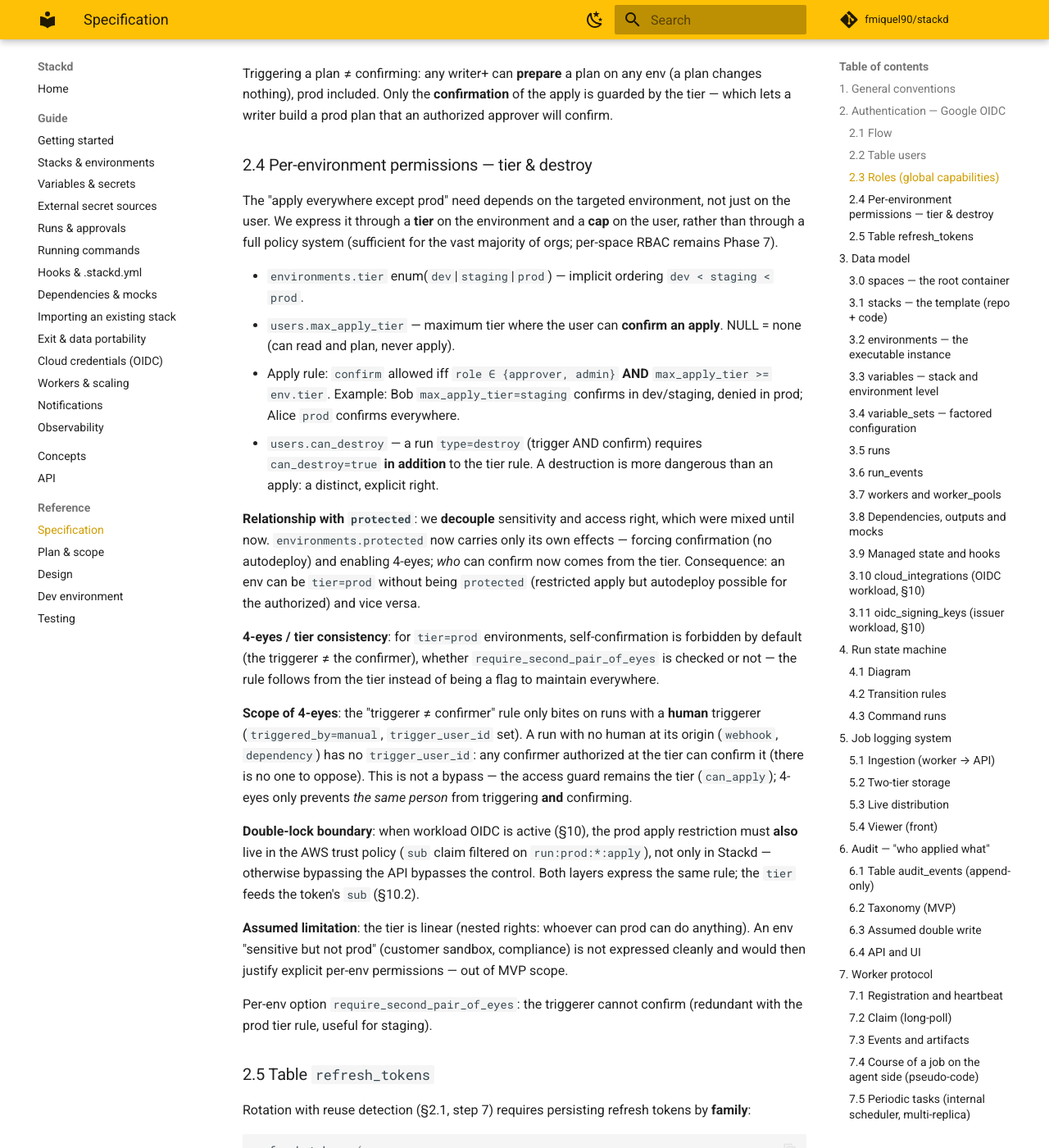
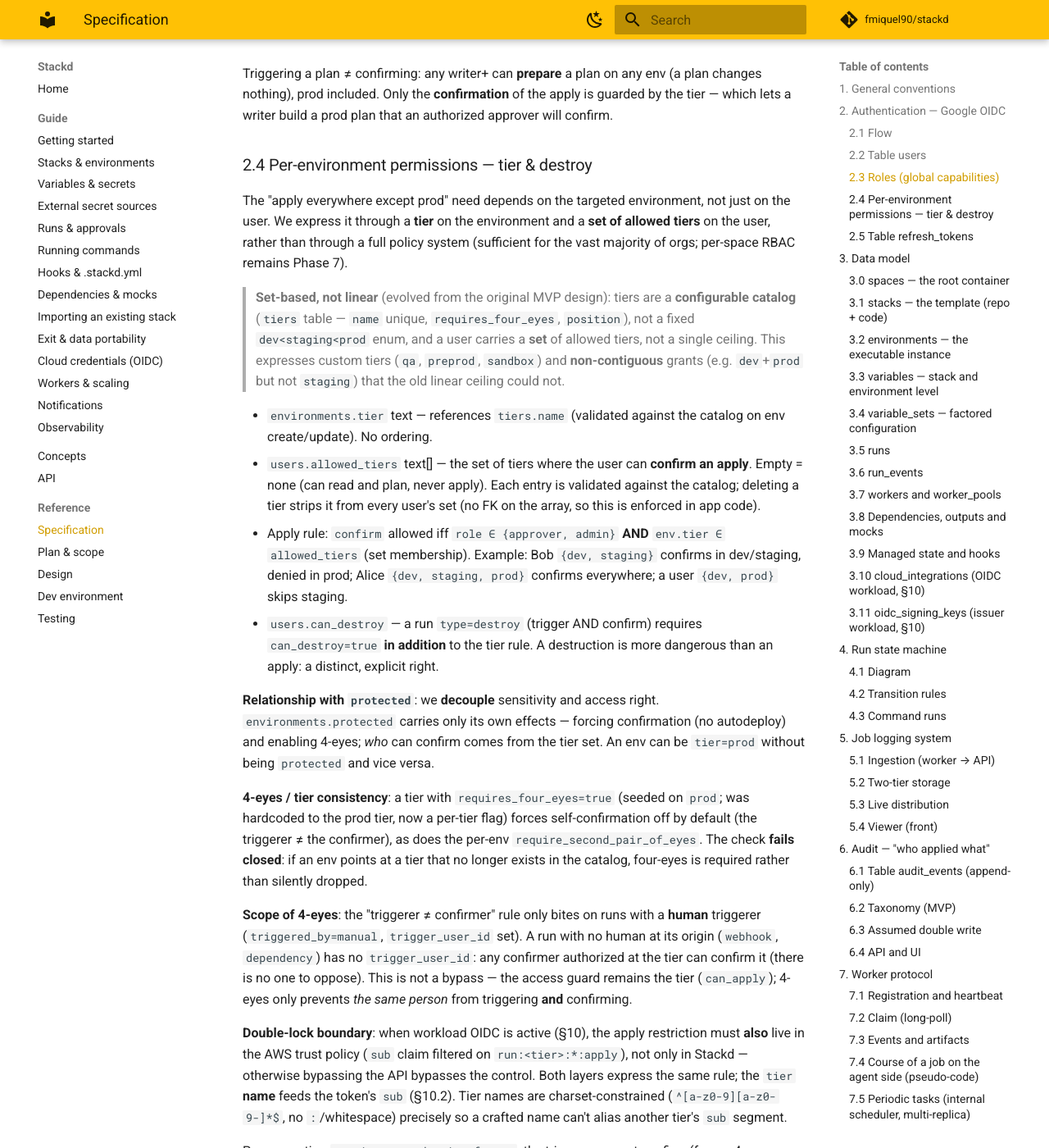
Before and after one commit to fmiquel90/stackd, an MkDocs documentation site: the page built from docs/SPECS.md, in a window 1280 px wide and 1400 px high, scrolled down 1846 px. Shown: the whole window at 82% size. Built offline with MkDocs 1.6.1 and Material for MkDocs 9.7.7, drawn with Linux system fonts in a browser that asks for light colours; comment, search, counter and statistics services are not loaded; some of the changed text lies outside the part shown.

Commit message:
docs: align tier model with set-based implementation
SPECS §2.4 (configurable catalog + allowed_tiers set, fail-closed four-eyes,
charset-constrained tier names), users/env tables, transition rule, audit
taxonomy (tier.* / secret.*), REST surface (/tiers, /runs/{id}/comments).
CONCEPTS, the runs & stacks guides, TESTING (test map + counts 92), and the
CLAUDE invariant #4 + tier pitfall updated to match. No more max_apply_tier /
linear-tier references in the authoritative docs.

````diff
--- a/docs/SPECS.md
+++ b/docs/SPECS.md
@@ -42,7 +42,7 @@ Bootstrap: the first user of an allowed domain = `admin`, subsequent ones = `rea
 ```
 id uuid PK, google_sub text unique, email text, display_name, avatar_url,
 role enum(admin|approver|writer|reader),    -- global capabilities (§2.3)
-max_apply_tier enum(dev|staging|prod) nullable,  -- max tier where the user can confirm an apply (§2.4)
+allowed_tiers text[] not null default '{}',  -- set of tiers where the user can confirm an apply (§2.4)
 can_destroy bool default false,             -- right to trigger/confirm a destroy run (§2.4)
 disabled bool, last_login_at, created_at
 ```
@@ -63,24 +63,24 @@ Triggering a plan ≠ confirming: any writer+ can **prepare** a plan on any env
 
 ### 2.4 Per-environment permissions — tier & destroy
 
-The "apply everywhere except prod" need depends on the targeted environment, not just on the user. We express it through a **tier** on the environment and a **cap** on the user, rather than through a full policy system (sufficient for the vast majority of orgs; per-space RBAC remains Phase 7).
+The "apply everywhere except prod" need depends on the targeted environment, not just on the user. We express it through a **tier** on the environment and a **set of allowed tiers** on the user, rather than through a full policy system (sufficient for the vast majority of orgs; per-space RBAC remains Phase 7).
 
-- `environments.tier` enum(`dev`|`staging`|`prod`) — implicit ordering `dev < staging < prod`.
-- `users.max_apply_tier` — maximum tier where the user can **confirm an apply**. NULL = none (can read and plan, never apply).
-- Apply rule: `confirm` allowed iff `role ∈ {approver, admin}` **AND** `max_apply_tier >= env.tier`. Example: Bob `max_apply_tier=staging` confirms in dev/staging, denied in prod; Alice `prod` confirms everywhere.
+> **Set-based, not linear** (evolved from the original MVP design): tiers are a **configurable catalog** (`tiers` table — `name` unique, `requires_four_eyes`, `position`), not a fixed `dev<staging<prod` enum, and a user carries a **set** of allowed tiers, not a single ceiling. This expresses custom tiers (`qa`, `preprod`, `sandbox`) and **non-contiguous** grants (e.g. `dev`+`prod` but not `staging`) that the old linear ceiling could not.
+
+- `environments.tier` text — references `tiers.name` (validated against the catalog on env create/update). No ordering.
+- `users.allowed_tiers` text[] — the set of tiers where the user can **confirm an apply**. Empty = none (can read and plan, never apply). Each entry is validated against the catalog; deleting a tier strips it from every user's set (no FK on the array, so this is enforced in app code).
+- Apply rule: `confirm` allowed iff `role ∈ {approver, admin}` **AND** `env.tier ∈ allowed_tiers` (set membership). Example: Bob `{dev, staging}` confirms in dev/staging, denied in prod; Alice `{dev, staging, prod}` confirms everywhere; a user `{dev, prod}` skips staging.
 - `users.can_destroy` — a run `type=destroy` (trigger AND confirm) requires `can_destroy=true` **in addition** to the tier rule. A destruction is more dangerous than an apply: a distinct, explicit right.
 
-**Relationship with `protected`**: we **decouple** sensitivity and access right, which were mixed until now. `environments.protected` now carries only its own effects — forcing confirmation (no autodeploy) and enabling 4-eyes; *who* can confirm now comes from the tier. Consequence: an env can be `tier=prod` without being `protected` (restricted apply but autodeploy possible for the authorized) and vice versa.
+**Relationship with `protected`**: we **decouple** sensitivity and access right. `environments.protected` carries only its own effects — forcing confirmation (no autodeploy) and enabling 4-eyes; *who* can confirm comes from the tier set. An env can be `tier=prod` without being `protected` and vice versa.
 
-**4-eyes / tier consistency**: for `tier=prod` environments, self-confirmation is forbidden by default (the triggerer ≠ the confirmer), whether `require_second_pair_of_eyes` is checked or not — the rule follows from the tier instead of being a flag to maintain everywhere.
+**4-eyes / tier consistency**: a tier with `requires_four_eyes=true` (seeded on `prod`; was hardcoded to the prod tier, now a per-tier flag) forces self-confirmation off by default (the triggerer ≠ the confirmer), as does the per-env `require_second_pair_of_eyes`. The check **fails closed**: if an env points at a tier that no longer exists in the catalog, four-eyes is required rather than silently dropped.
 
 **Scope of 4-eyes**: the "triggerer ≠ confirmer" rule only bites on runs with a **human** triggerer (`triggered_by=manual`, `trigger_user_id` set). A run with no human at its origin (`webhook`, `dependency`) has no `trigger_user_id`: any confirmer authorized at the tier can confirm it (there is no one to oppose). This is not a bypass — the access guard remains the tier (`can_apply`); 4-eyes only prevents *the same person* from triggering **and** confirming.
 
-**Double-lock boundary**: when workload OIDC is active (§10), the prod apply restriction must **also** live in the AWS trust policy (`sub` claim filtered on `run:prod:*:apply`), not only in Stackd — otherwise bypassing the API bypasses the control. Both layers express the same rule; the `tier` feeds the token's `sub` (§10.2).
+**Double-lock boundary**: when workload OIDC is active (§10), the apply restriction must **also** live in the AWS trust policy (`sub` claim filtered on `run:<tier>:*:apply`), not only in Stackd — otherwise bypassing the API bypasses the control. Both layers express the same rule; the `tier` **name** feeds the token's `sub` (§10.2). Tier names are charset-constrained (`^[a-z0-9][a-z0-9-]*$`, no `:`/whitespace) precisely so a crafted name can't alias another tier's `sub` segment.
 
-**Assumed limitation**: the tier is linear (nested rights: whoever can prod can do anything). An env "sensitive but not prod" (customer sandbox, compliance) is not expressed cleanly and would then justify explicit per-env permissions — out of MVP scope.
-
-Per-env option `require_second_pair_of_eyes`: the triggerer cannot confirm (redundant with the prod tier rule, useful for staging).
+Per-env option `require_second_pair_of_eyes`: the triggerer cannot confirm (forces 4-eyes on a tier that does not itself require it).
 
 ### 2.5 Table `refresh_tokens`
 
@@ -138,7 +138,7 @@ created_at, updated_at
 
 ```
 id uuid PK, stack_id FK, name text unique(stack),       -- dev, staging, prod
-tier enum(dev|staging|prod),       -- §2.4: carries the apply/destroy permissions
+tier text references tiers.name,   -- §2.4: carries the apply/destroy permissions (catalog, not enum)
 branch text,                       -- branch tracked by THIS env
 autodeploy bool,                   -- forced false if protected
 protected bool,                    -- §2.4: forces confirmation + 4-eyes (NOT the access control → tier)
@@ -381,7 +381,7 @@ Terminal: `finished`, `failed`, `discarded`, `canceled`. `canceled`: user on `qu
 | `checking → unconfirmed` | worker | checks OK or warn; non-empty diff. A warn **forces** confirmation even if autodeploy |
 | `checking → confirmed` | system | all checks OK, non-empty diff, `autodeploy=true`, env not protected, `used_mocks=false` |
 | `planning/checking → finished` | worker | empty diff (outputs captured after refresh) |
-| `unconfirmed → confirmed` | user | `can_apply(user, env)` = role∈{approver,admin} AND `max_apply_tier >= env.tier` (§2.4); ≠ triggerer if tier=prod or 4-eyes; for a `destroy` run: `can_destroy` required; **blocked if `used_mocks` and `allow_mock_apply=false`** |
+| `unconfirmed → confirmed` | user | `can_apply(user, env)` = role∈{approver,admin} AND `env.tier ∈ allowed_tiers` (§2.4); ≠ triggerer if the tier requires four-eyes or 4-eyes; for a `destroy` run: `can_destroy` required; **blocked if `used_mocks` and `allow_mock_apply=false`** |
 | `confirmed → applying` | worker | resume of the workspace (TTL 24 h), otherwise re-plan |
 | `applying → finished` | worker | apply exit 0 + outputs uploaded |
 | `* → failed` | worker/system | exit ≠ 0, hook `fail`, timeouts (prepare 10 / plan 30 / apply 60 min) |
@@ -470,6 +470,8 @@ worker_pool.created / worker_pool.token_rotated / worker_pool.deleted
 worker.diagnostics_requested                  # read-only debug bundle (cf. §observability)
 hook.* (created|updated|deleted)
 user.role_changed / user.apply_tier_changed / user.destroy_permission_changed / user.disabled
+tier.created / tier.updated / tier.deleted     # configurable tier catalog (§2.4)
+secret_source.* (created|updated|token_rotated|deleted) / secret.fallback_used / secret.fallback_overridden / secret.unavailable  # §15
 ```
 
 `run.confirmed` + `run.applied` = the answer to "who applied what": Google identity of the confirmer, env, commit, plan summary, assumed IAM role (if OIDC), link to the logs.
@@ -950,7 +952,13 @@ GET /api/v1/audit ; GET /api/v1/audit/export
 
 # Users & permissions (admin)
 GET   /api/v1/users
-PATCH /api/v1/users/{id}     # role, max_apply_tier, can_destroy, disabled (audited)
+PATCH /api/v1/users/{id}     # role, allowed_tiers, can_destroy, disabled (audited)
+
+# Tiers (catalog, §2.4) — listing open; create/update/delete admin
+GET /api/v1/tiers ; POST /api/v1/tiers ; PATCH|DELETE /api/v1/tiers/{id}
+
+# Plan-review comments (§16)
+GET|POST /api/v1/runs/{id}/comments ; PATCH|DELETE /api/v1/runs/{id}/comments/{cid}
 
 # Workers & execution queue
 GET|POST|DELETE /api/v1/worker-pools ; GET /api/v1/workers
@@ -995,7 +1003,7 @@ GET|POST|DELETE /state/v1/{env_id} ; LOCK|UNLOCK /state/v1/{env_id}/lock
 | External secrets | provider bootstrap credential AES-256-GCM write-only (`secret_sources.bootstrap_secret_encrypted` §15.1); live values fetched at claim, never persisted, masked; **fallback value (static or break-glass override) forbids apply by default** (`allow_fallback_apply=false`), badge, audit `secret.fallback_used` (§15) |
 | Workers | revocable tokens, no incoming port, labels (isolated prod pool); tool binaries verified by checksum/signature (§7.4, supply-chain) |
 | State | S3 SSE-KMS via API only; scoped tokens, RO for PR; audited locking |
-| Apply permissions | tier per env × `max_apply_tier` cap per user (§2.4); distinct `can_destroy`; double lock with the OIDC trust policy on the tier |
+| Apply permissions | tier per env × `allowed_tiers` set per user (§2.4, configurable catalog, non-linear); distinct `can_destroy`; double lock with the OIDC trust policy on the tier name |
 | Protected envs | autodeploy forbidden, 4-eyes (auto if tier=prod), never bypassed (cascade included); the *right* to apply comes from the tier, not from `protected` |
 | Proposed runs | plan-only, state RO, secrets not injected by default, mocks allowed |
 | Webhooks | HMAC SHA-256 (secret per repo, `stacks.webhook_secret_encrypted` §3.1), anti-replay 5 min |
````
Also changed, not shown: CLAUDE.md (+2 -2 lines), docs/CONCEPTS.md (+5 -4 lines), docs/TESTING.md (+22 -8 lines), docs/guide/runs-and-approvals.md (+5 -3 lines), docs/guide/stacks-and-environments.md (+1 -1 lines).
